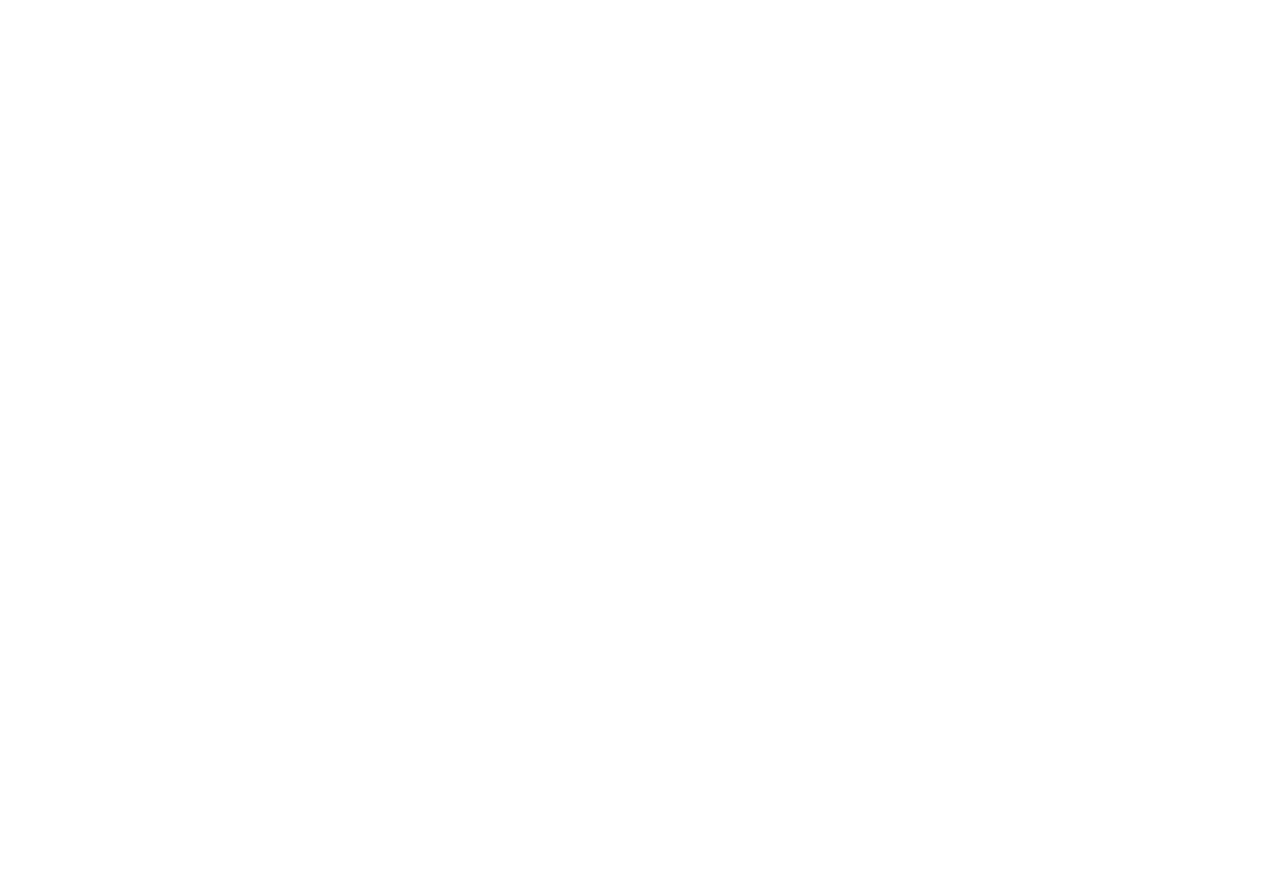
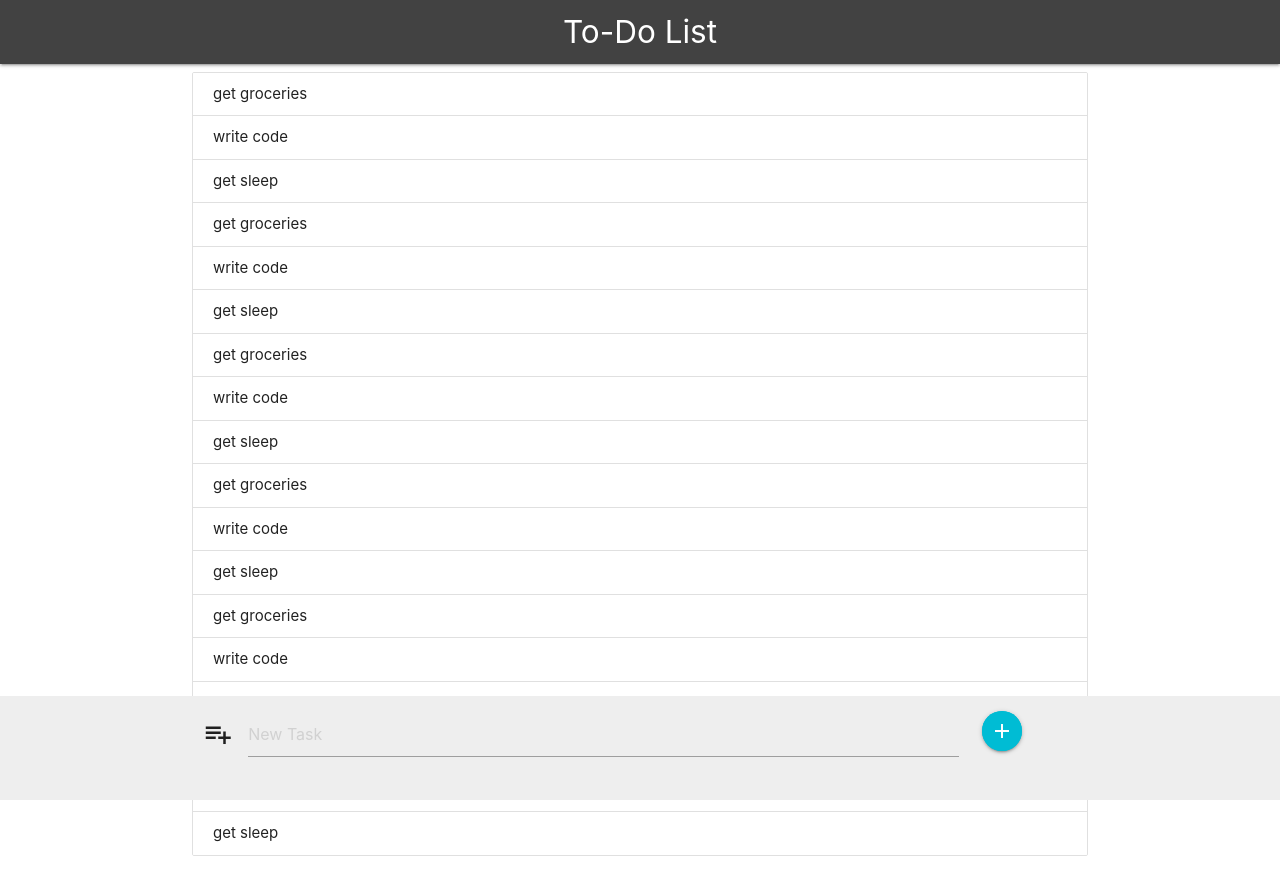
Before and after one commit to DaveTrost/to-do-vanilla-js, a website: page public/index.html in a window 1280 px wide. Before the commit the page ends 800 px from the top, so only its background shows below. Drawn offline with Linux system fonts and the light colour scheme.

Commit message:
fixed site

```diff
--- a/public/index.html
+++ b/public/index.html
@@ -5,8 +5,49 @@
     <meta name="viewport" content="width=device-width, initial-scale=1.0">
     <meta http-equiv="X-UA-Compatible" content="ie=edge">
     <title>Document</title>
+    <link href="https://fonts.googleapis.com/icon?family=Material+Icons" rel="stylesheet">
+    <link rel="stylesheet" href="src/styles/reset.css">
+    <link rel="stylesheet" href="src/styles/materialize.css">
+    <link rel="stylesheet" href="src/styles/main.css">
 </head>
 <body>
+    <nav class="nav-wrapper">
+        <p class="brand-logo center">To-Do List</p>
+    </nav>
+    <main class="container">
+        <ul class="collection">
+            <li class="collection-item">get groceries</li>
+            <li class="collection-item">write code</li>
+            <li class="collection-item">get sleep</li>
+            <li class="collection-item">get groceries</li>
+            <li class="collection-item">write code</li>
+            <li class="collection-item">get sleep</li>
+            <li class="collection-item">get groceries</li>
+            <li class="collection-item">write code</li>
+            <li class="collection-item">get sleep</li>
+            <li class="collection-item">get groceries</li>
+            <li class="collection-item">write code</li>
+            <li class="collection-item">get sleep</li>
+            <li class="collection-item">get groceries</li>
+            <li class="collection-item">write code</li>
+            <li class="collection-item">get sleep</li>
+            <li class="collection-item">get groceries</li>
+            <li class="collection-item">write code</li>
+            <li class="collection-item">get sleep</li>
+        </ul>
+        <form class="fixed-bottom">
+            <div class="row">
+                <div class="input-field col s10">
+                    <i class="material-icons prefix">playlist_add</i>
+                    <input id="icon_prefix" type="text" placeholder="New Task" class="validate">
+                </div>
+                <div class="input-field col s2">
+                    <a class="btn-floating cyan pulse"><i class="material-icons">add</i></a>
+                </div>
+            </div>
+        </form>
+    </main>
+
 
 </body>
 </html>
--- /dev/null
+++ b/public/src/styles/main.css
@@ -0,0 +1,24 @@
+.fixed-bottom {
+    position: fixed;
+    bottom: 0;
+    left: 0;
+    right: 0;
+    padding-left: 5%;
+    padding-right: 3%;
+    background-color: #eee;
+}
+
+
+@media only screen and (min-width: 600px) and (max-width: 992px) {
+    .fixed-bottom {
+        padding-left: 12.5%;
+        padding-right: 10%;
+    }
+}
+
+@media only screen and (min-width: 993px) {
+    .fixed-bottom {
+        padding-left: 15%;
+        padding-right: 12%;
+    }
+}
```
